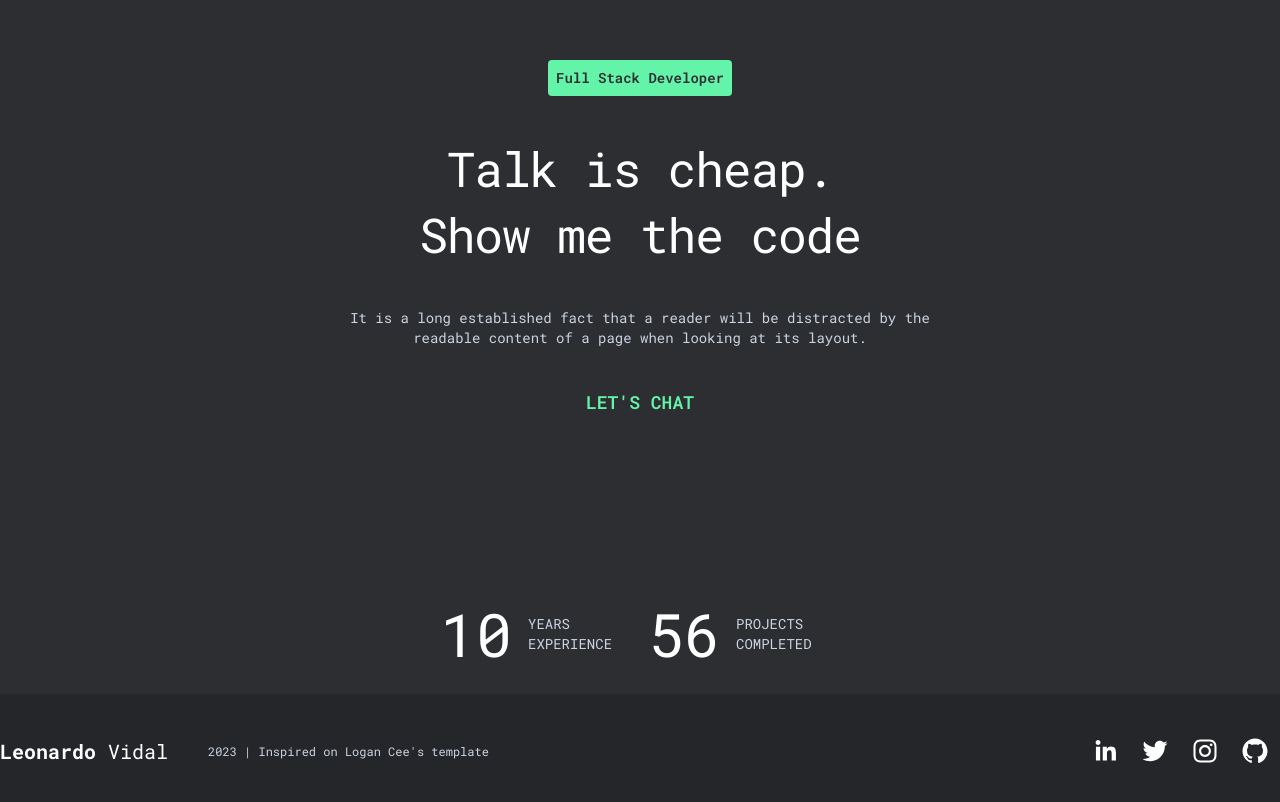
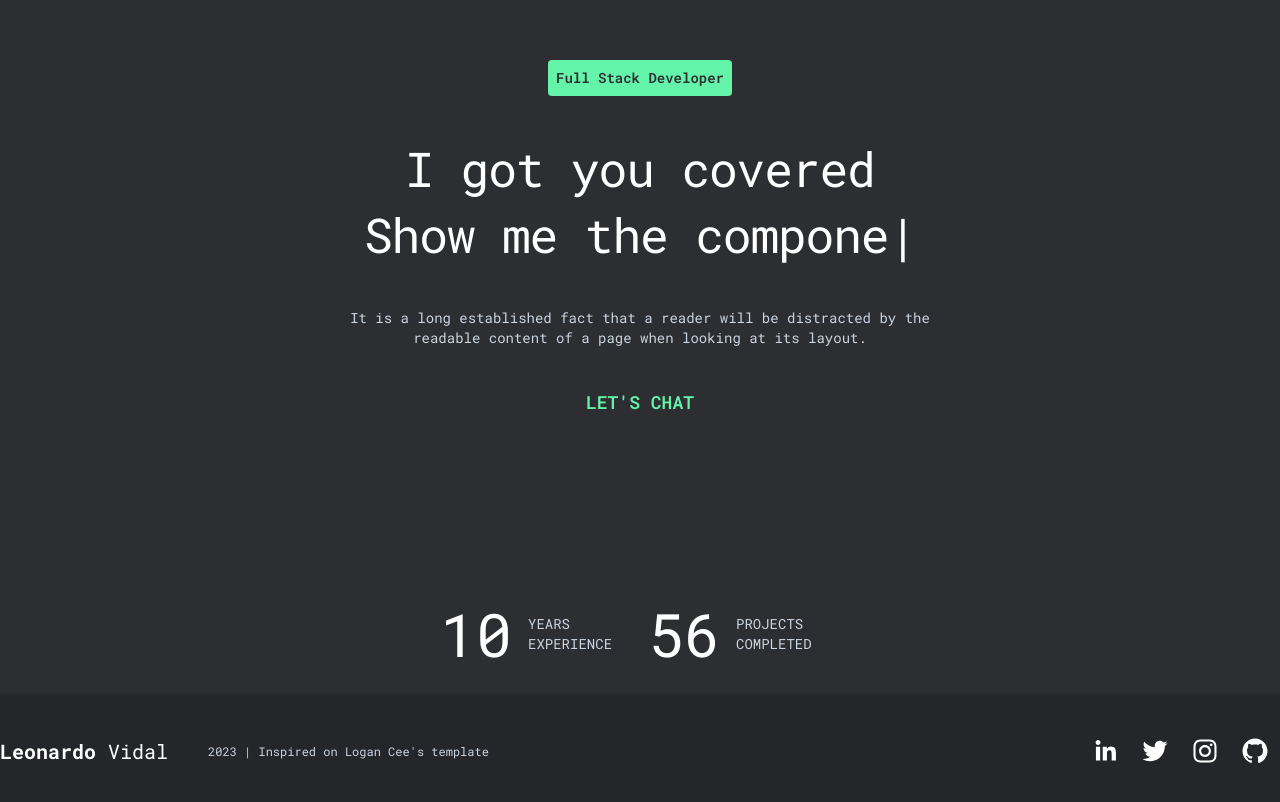
Before and after one commit to lvidal1/profile-2023, a Next.js app: page / in a window 1280 px wide. Shown: the part 106-908 px from the top of the page. Built offline with nearby package versions, Linux system fonts and the light colour scheme.

Commit message:
Add typing text

```diff
--- a/components/Footer.tsx
+++ b/components/Footer.tsx
@@ -7,7 +7,7 @@ const Footer = () => {
         <div className={styles.container}>
             <div className={styles.disclaimer}>
                 <p className='text-xl'><span className='font-bold'>Leonardo</span> Vidal</p>
-                <span className='text-xs text-slate-300'>{new Date().getFullYear()} | Inspired on <a rel="noreferrer" target="_blank" href="https://dribbble.com/shots/11276631-DS-Personal-Developer-Portfolio">Logan Cee&apos;s template</a>
+                <span className='text-xs text-slate-300 text-center'>{new Date().getFullYear()} | Inspired on <a rel="noreferrer" target="_blank" href="https://dribbble.com/shots/11276631-DS-Personal-Developer-Portfolio">Logan Cee&apos;s template</a>
                 </span>
             </div>
             <div className={styles.socials}>
--- a/components/Hero.tsx
+++ b/components/Hero.tsx
@@ -1,6 +1,7 @@
 import React from 'react'
 import styles from "../styles/components/Hero.module.scss"
 import Stat from './Stat';
+import { TypingText } from './TypingText';
 
 const Hero = () => {
     return (
@@ -8,8 +9,8 @@ const Hero = () => {
             <div className={styles.heroInformation}>
                 <span className={styles.label}>Full Stack Developer</span>
                 <h1 className={styles.title}>
-                    Talk is cheap.<br />
-                    Show me the code
+                    I got you covered<br />
+                    <TypingText />
                 </h1>
                 <p className={styles.copy}>
                     It is a long established fact that a reader will be distracted by the readable content of a page when looking at its layout.
--- /dev/null
+++ b/components/TypingText.tsx
@@ -0,0 +1,27 @@
+import React from 'react'
+import { TypeAnimation } from 'react-type-animation'
+
+export const TypingText = () => {
+    return (
+        <TypeAnimation
+            // Same String at the start will only be typed once, initially
+            sequence={[
+                'Show me the code',
+                1000,
+                'Show me the design',
+                1000,
+                'Show me the component',
+                1000,
+                'Show me the web',
+                1000,
+                'Show me the API',
+                1000,
+            ]}
+            speed={45} // Custom Speed from 1-99 - Default Speed: 40
+            wrapper="span" // Animation will be rendered as a <span>
+            repeat={Infinity} // Repeat this Animation Sequence infinitely
+            cursor={true}
+        />
+
+    )
+}
--- a/package.json
+++ b/package.json
@@ -20,6 +20,7 @@
     "react-countup": "^6.4.0",
     "react-dom": "18.2.0",
     "react-social-icons": "^5.15.0",
+    "react-type-animation": "^2.1.2",
     "sass": "^1.57.1",
     "typescript": "4.9.4"
   },
```
